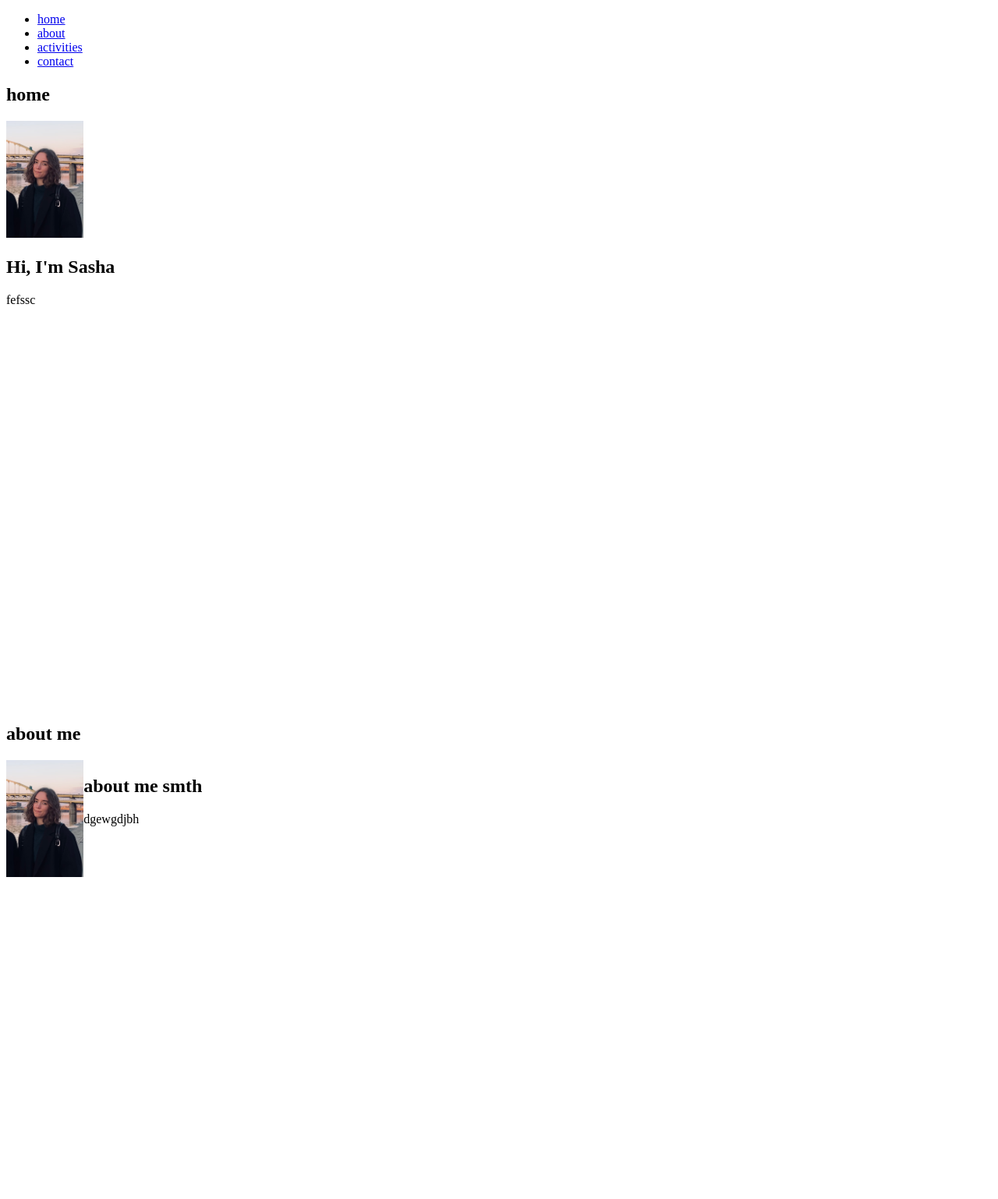
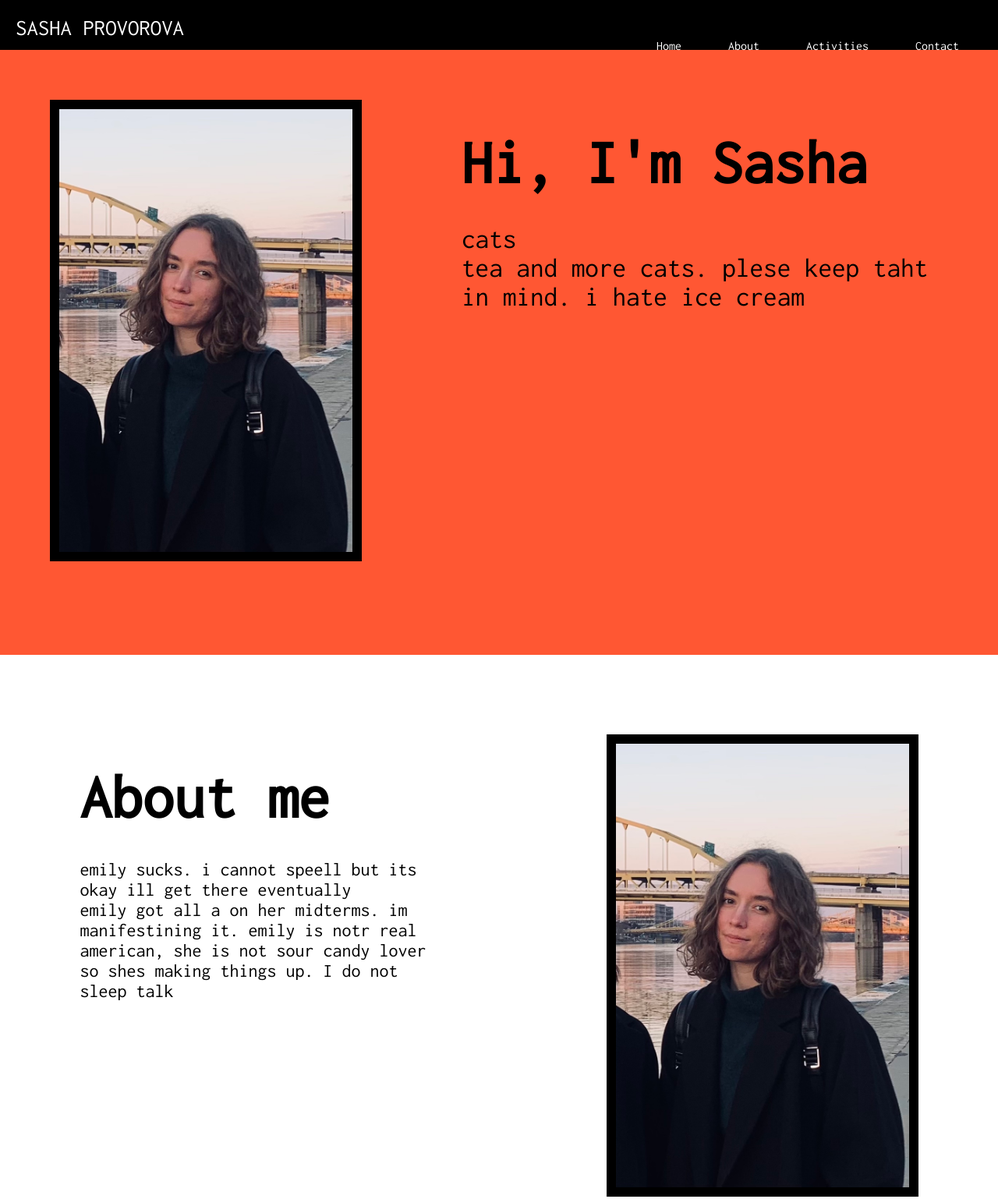
Before and after one commit to sashaprovorova/DEV_PSU_site, a plain HTML site: page index.html in a window 1280 px wide. Shown: the top 1538 px of the page at 78% size. Drawn offline with Linux system fonts and the light colour scheme.

Commit message:
Started css files

```diff
--- a/index.html
+++ b/index.html
@@ -2,89 +2,97 @@
 <html>
     <head>
 		<meta charset="utf-8">
-		<title> Sasha's website</title>
+		<title> Sasha's Website</title>
 		<link rel="stylesheet" href="./style.css">
+
+        <link rel="preconnect" href="https://fonts.googleapis.com">
+        <link rel="preconnect" href="https://fonts.gstatic.com" crossorigin>
+        <link href="https://fonts.googleapis.com/css2?family=Inconsolata&display=swap" rel="stylesheet">
 	</head>
 	<body>
 		<header>
+            <nav>
+                <a id="title" href="#home">Sasha Provorova</a>
             <!--<li>
                 <ol>home</ol>
                 <ol>about</ol>
                 <ol>activities</ol>
                 <ol>contact</ol>
             </li> -->
+                <ul>
+                    <li><a href="#home">Home</a></li>
+                    <li><a href="#about">About</a></li>
+                    <li><a href="#activities">Activities</a></li>
+                    <li><a href="#contact">Contact</a></li>
+                </ul>
+            </nav>
+        </header>
 
-            <ul>
-                <li><a href="#home">home</a></li>
-                <li><a href="#about">about</a></li>
-                <li><a href="#activities">activities</a></li>
-                <li><a href="#contact">contact</a></li>
-            </ul>
+        <!--<li> Home</li> -->
 
+        <section class="home" id="home" >
+            <div>
+                <img src="./img/myself.jpg">
+            </div>
 
-            <section id="home" style="height: 100vh;" >
-                <h1>home</h1>
-                <div style="display:flex;">
             <div>
-                        <img src="./img/myself.jpg"style="height: 150px;">
-                        </div>
-                    </div>
-                    <div>
-                        <h2>Hi, I'm Sasha</h2>
-                        <p>fefssc</p>
-
+                <h1>Hi, I'm Sasha</h1>
+                <h2>cats</h2>
+                <h2>tea and more cats. plese keep taht in mind. i hate ice cream</h2>
             </div>
         </section>
 
+        <!--<li> About</li> -->
 
-          <section id="about"style="height: 100vh;" >
-            <h1>about me</h1>
-            <div style="display:flex;">
+        <section class="about" id="about" >
             <div>
-                    <img src="./img/myself.jpg"style="height: 150px;">
+                <h1>About me</h1>
+                <p>emily sucks. i cannot speell but its okay ill get there eventually</p>
+                <p>emily got all a on her midterms. im manifestining it. emily is notr real
+                    american, she is not sour candy lover so shes making things up. I do not sleep talk</p>
+
             </div>
             <div>
-                    <h2>about me smth</h2>
-                    <p>dgewgdjbh</p>
-
-                </div>
-
+                <img src="./img/myself.jpg">
+                <img src="./img/myself.jpg">
             </div>
         </section>
 
-
-          <section id="activities" style="height: 100vh;" >
-            <h1>activities</h1>
-            <div style="display:flex;">
+        <!--<li> Activities</li> -->
+        <section id="activities">
+            <h1>Activities</h1>
             <div>
-                    <img src="./img/myself.jpg" style="height: 150px;">
+                <div>
+                    <img src="./img/myself.jpg">
                     <h2>tea</h2>
                     <p>green tea</p>
                 </div>
                 <div>
-                    <img src="./img/orientation.jpg" style="height: 150px;">
+                    <img src="./img/orientation.jpg" >
                     <h2>activities smth</h2>
                     <p>cats lover</p>
-
+                </div>
+                <div>
+                    <img src="./img/orientation.jpg" >
+                    <h2>god is a cat</h2>
+                    <p>cats lover</p>
                 </div>
             </div>
         </section>
 
-        <section id="contact" style="height: 100vh;" >
-            <h1>contact</h1>
-            <div style="display:flex;">
-                <form>
-                <img src="./img/myself.jpg"style="height: 500px;">
-                <form action="abp5693@psu.edu" method="post" enctype="text/plain"></form>
-                    <div style="display: flex; flex-direction:column">
+        <!--<li> Contact</li> -->
+        <section id="contact" >
+            <div><img src="./img/myself.jpg"></div>
+            <div>
+                <h1>Contact</h1>
+                <form action="abp5693@psu.edu" method="post" enctype="text/plain">
                     <label>Name:</label>
-                        <input type="text"name="Your name"placeholder="Enter your name here">
+                    <input type="text"name="Your name"placeholder="Enter your name here"><br>
                     <label>Email:</label>
-                        <input type="email"name="Your email"placeholder="Enter your email here">
-                        <label>Message:</label>
-                        <textarea name="Your message" cols="50"rows="10"placeholder="Enter your messsage"></textarea>
-                        <input type="submit" name="">
-                    </div>
+                    <input type="email"name="Your email"placeholder="Enter your email here"><br>
+                    <label>Message:</label><br>
+                    <textarea name="Your message" cols="50"rows="10"placeholder="Enter your messsage"></textarea><br>
+                    <input type="submit">
                 </form>
             </div>
         </section>
@@ -98,7 +106,8 @@
                 <a href="https://github.com/sashaprovorova/DEV_PSU_site"><a>
 
                 -->
-        </header>
+        <footer></footer>
+
 	</body>
 	<script> </script>
 </html>
--- a/style.css
+++ b/style.css
@@ -0,0 +1,81 @@
+*{
+    margin: 0;
+    padding: 0;
+    box-sizing: border-box;
+    font-family: 'Inconsolata', monospace;
+    font-weight:100;
+    scroll-behavior: smooth;
+
+}
+section{
+    width: 100%;
+    min-height:105vh;
+    display: flex;
+    /*justify-content:center;*/
+}
+h1 {
+    font-size: 5rem;
+    line-height: 2;
+    font-family:'Inconsolata', monospace;
+    font-weight:bold;
+}
+h2 {
+    font-size: 2.2rem;
+}
+p{
+    font-size: 1.5rem;
+}
+img{
+    width: 400px;
+    margin-bottom: 50px;
+    border:12px solid black;
+
+}
+a{
+    text-decoration: none;
+    color: white;
+}
+a:hover{
+    color:#b3b3b3;
+}
+
+/*Navbar*/
+
+nav{
+    height: 64px;
+    width: 100%;
+    background-color: black;
+    padding: 20px;
+    display: flex;
+    justify-items: center;
+    justify-content: space-between;
+    position: fixed;
+    z-index: 10;
+
+}
+nav ul{
+    display: flex;
+    list-style:none;
+}
+nav ul li{
+    margin:30px;
+
+}
+#title{
+    font-size: 1.8rem;
+    font-family: 'Inconsolata', monospace;
+    text-transform: uppercase;
+}
+/*Home Section*/
+.home{
+    background-color: #FF5733;
+}
+.home div{
+    transform: translateY(64px);
+    margin:5%;
+
+}
+/*About Section*/
+.about div{
+    margin: 8%;
+}
```
Also changed, not shown: 1 other file. Lines whose indentation alone changed are shown as unchanged.
